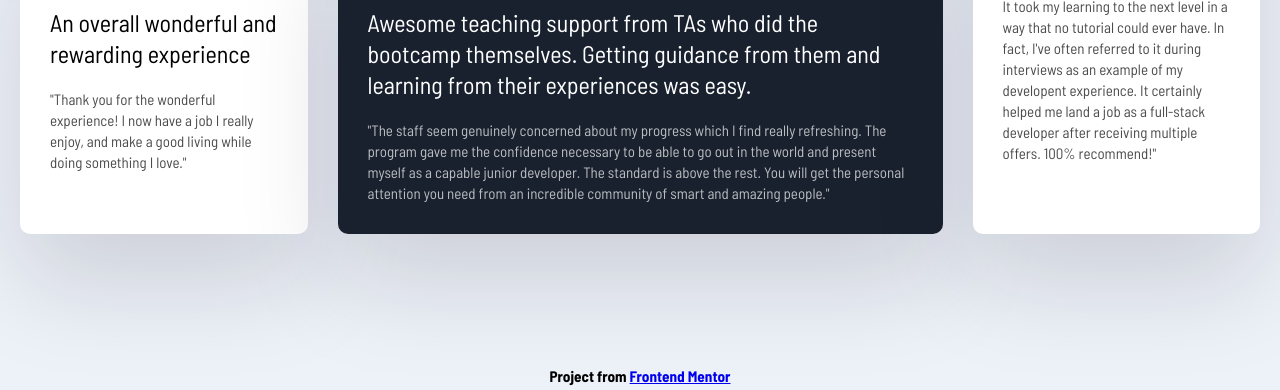
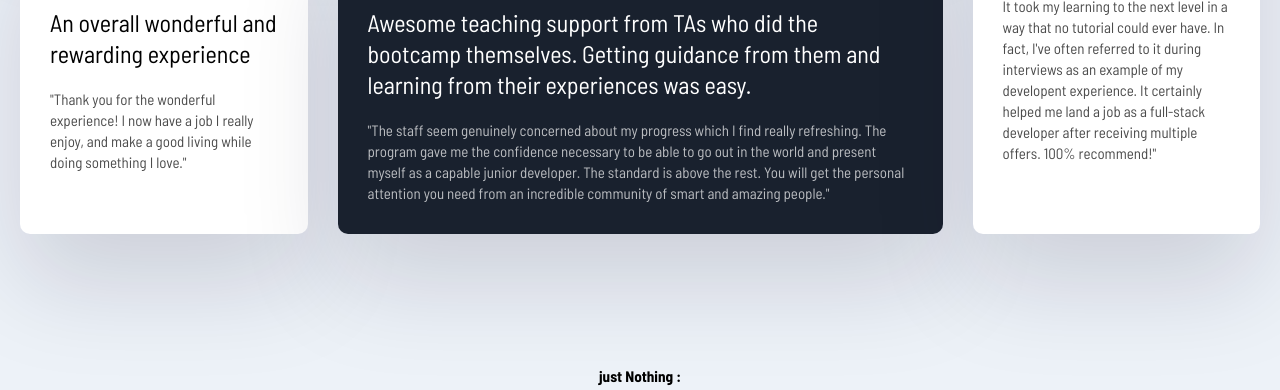
Before and after one commit to HenryKirykovich/Small_layout, a plain HTML site: page index.html in a window 1280 px wide. Shown: the part 577-967 px from the top of the page. Drawn offline with Linux system fonts and the light colour scheme.

Commit message:
add run by chrome

```diff
--- a/index.html
+++ b/index.html
@@ -7,6 +7,7 @@
     <link rel="stylesheet" href="style.css" />
     <title>Testimonials</title>
   </head>
+
   <body>
     <div class="testimonials">
       <div class="card card--bg-purple">
@@ -117,13 +118,7 @@
     </div>
 
     <footer>
-      <h3>
-        Project from
-        <a
-          href="https://www.frontendmentor.io/challenges/testimonials-grid-section-Nnw6J7Un7"
-          >Frontend Mentor</a
-        >
-      </h3>
+      <h3>just Nothing :</h3>
     </footer>
   </body>
 </html>
```
